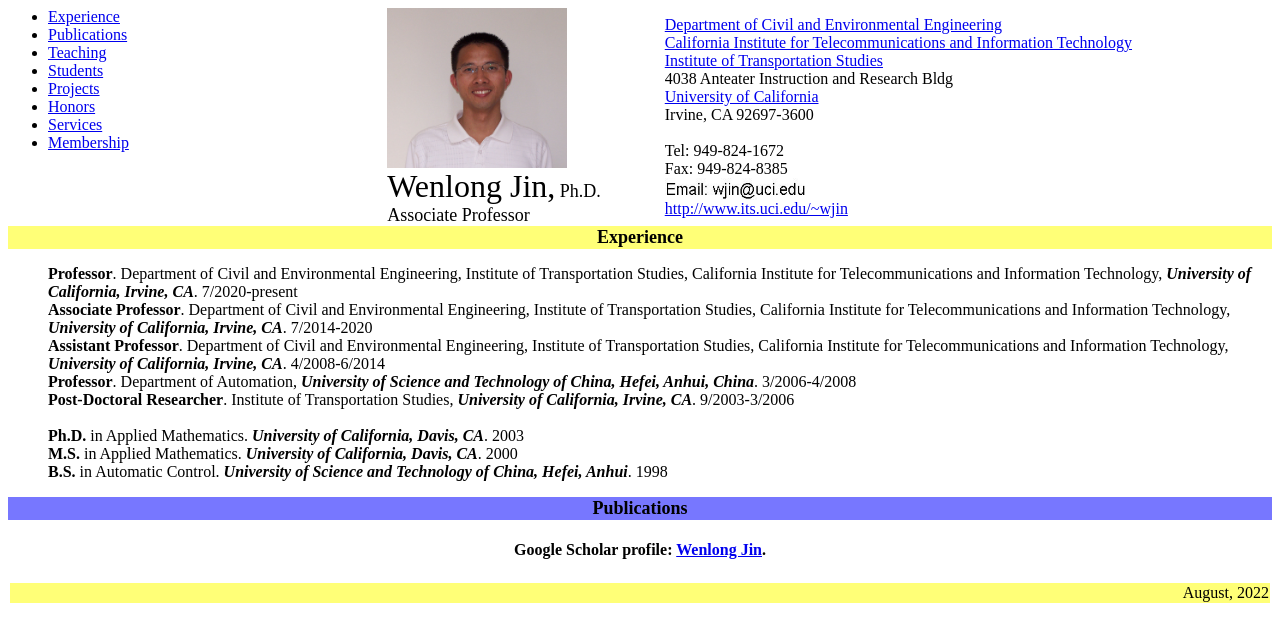
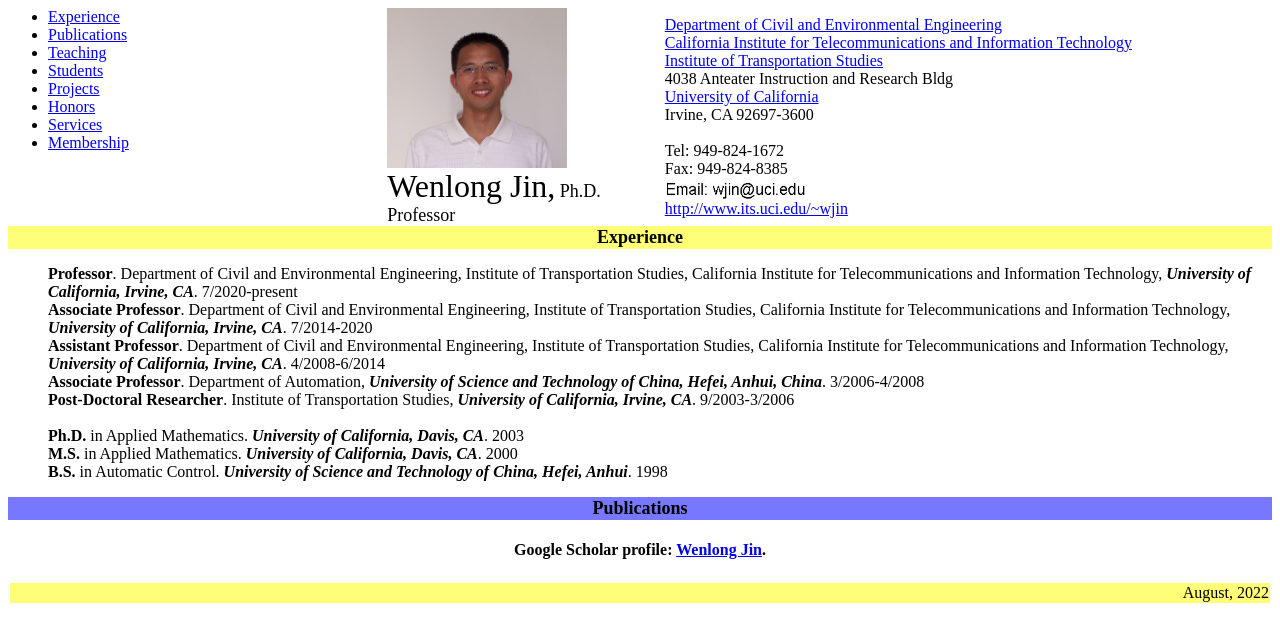
Before and after one commit to WL-Jin/WL-Jin.github.io, a plain HTML site: page index.html in a window 1280 px wide. Drawn offline with Linux system fonts and the light colour scheme.

Commit message:
Initial commit

```diff
--- a/index.html
+++ b/index.html
@@ -35,7 +35,7 @@
 </TR>
 
 <TR>
-<TD align=left><font size=6>Wenlong Jin,</font><font size=4> Ph.D. </font>  <br> <font size=4>Associate Professor</font>
+<TD align=left><font size=6>Wenlong Jin,</font><font size=4> Ph.D. </font>  <br> <font size=4>Professor</font>
 </TR>
 </TABLE>
 
@@ -52,7 +52,7 @@ California, Irvine, CA</b></i>. 7/2020-present<br>
 California, Irvine, CA</b></i>. 7/2014-2020<br>
 <b>Assistant Professor</b>. Department of Civil and Environmental Engineering, Institute of Transportation Studies, California Institute for Telecommunications and Information Technology, <i><b>University of
 California, Irvine, CA</b></i>. 4/2008-6/2014<br>
-<b>Professor</b>. Department of Automation, <i><b>University of
+<b>Associate Professor</b>. Department of Automation, <i><b>University of
 Science and Technology of China, Hefei, Anhui, China</b></i>. 3/2006-4/2008<br>
 <b>Post-Doctoral Researcher</b>. Institute of Transportation Studies, <i><b>University of
 California, Irvine, CA</b></i>. 9/2003-3/2006<br><br>
```
